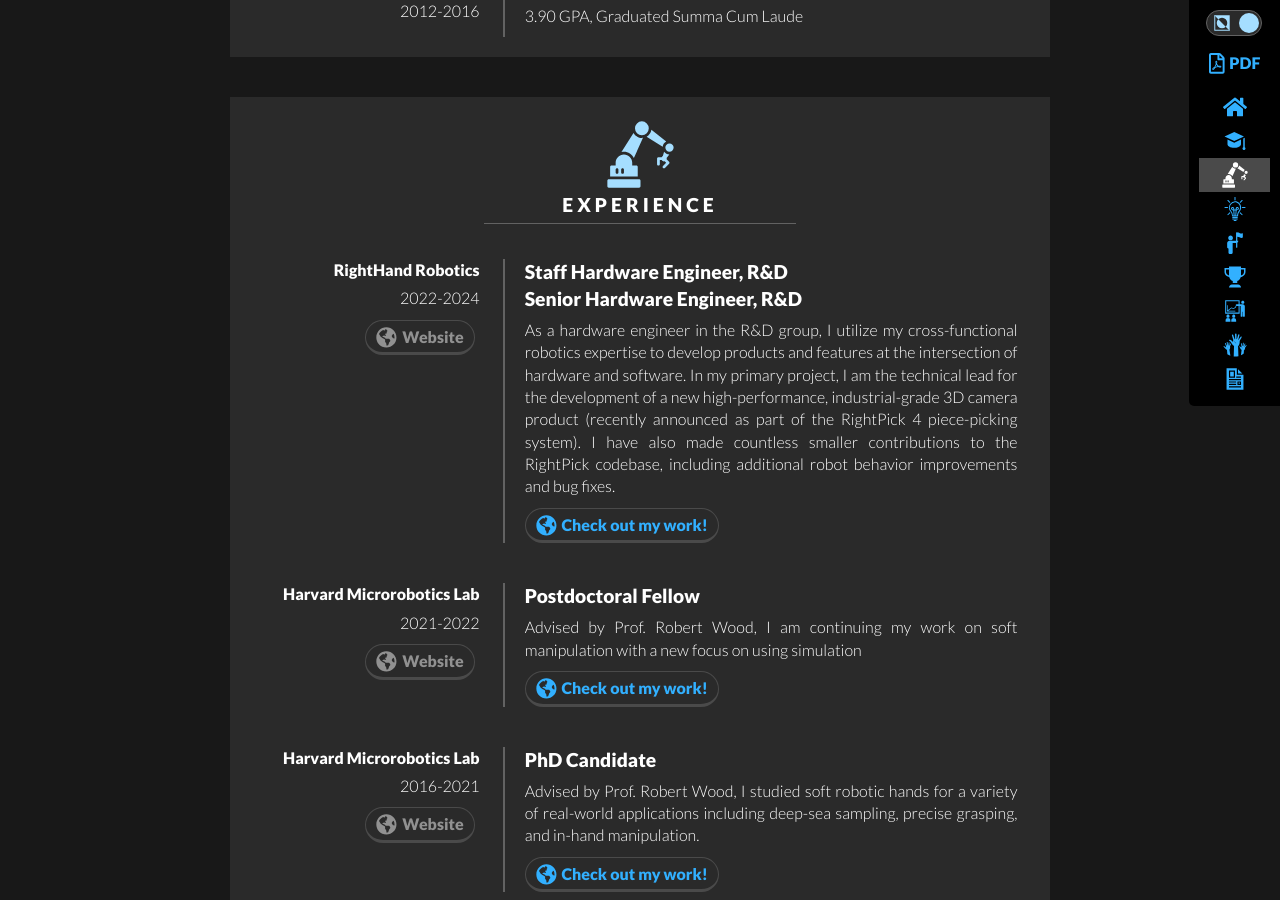
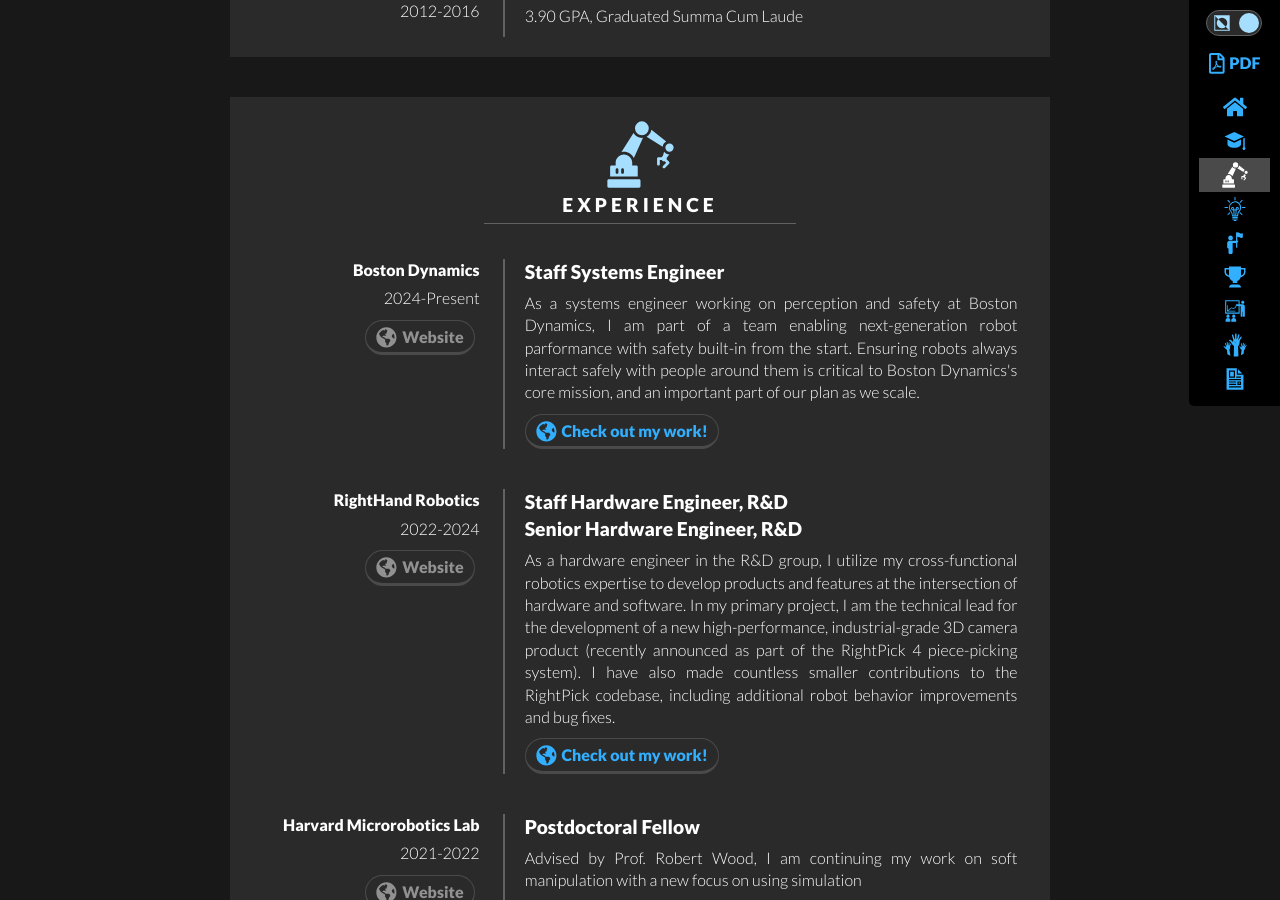
Before and after one commit to cbteeple/cbteeple.github.io, a Jekyll site: the page built from index.html, in a window 1280 px wide and 900 px high, scrolled down 1063 px. Built offline with Jekyll 4.4.1, drawn with Linux system fonts in a browser that asks for light colours; nearby versions of some CDN libraries.

Commit message:
Update jobs.yml

```diff
--- a/_data/jobs.yml
+++ b/_data/jobs.yml
@@ -1,3 +1,15 @@
+-   title: Staff Systems Engineer
+    company: Boston Dynamics
+    company_site: https://bostondynamics.com/
+    description: >-
+        As a systems engineer working on perception and safety at Boston Dynamics, I
+        am part of a team enabling next-generation robot parformance with safety
+        built-in from the start. Ensuring robots always interact safely with people
+        around them is critical to Boston Dynamics's core mission, and an important
+        part of our plan as we scale.
+    period: 2024-Present
+    link: https://bostondynamics.com/
+
 -   title: Staff Hardware Engineer, R&D<br>Senior Hardware Engineer, R&D
     company: RightHand Robotics
     company_site: https://www.righthandrobotics.com/
```
